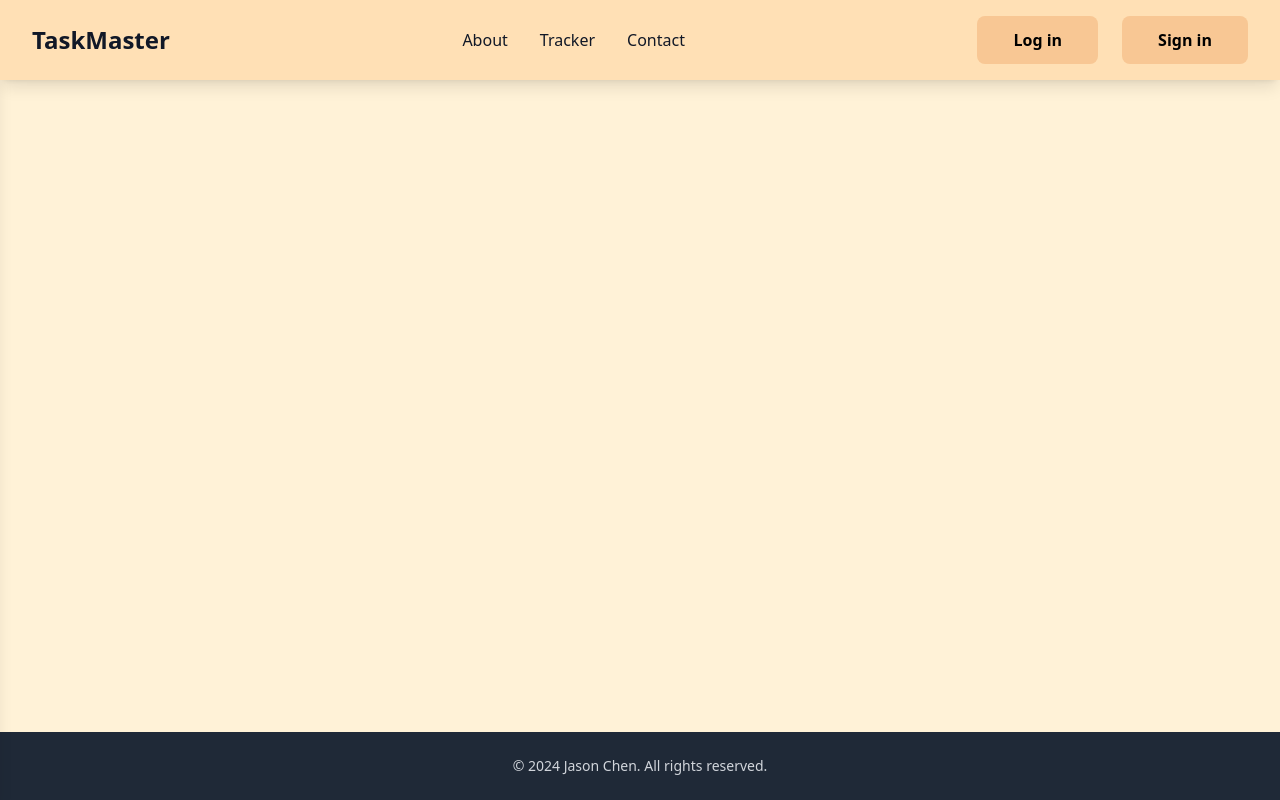
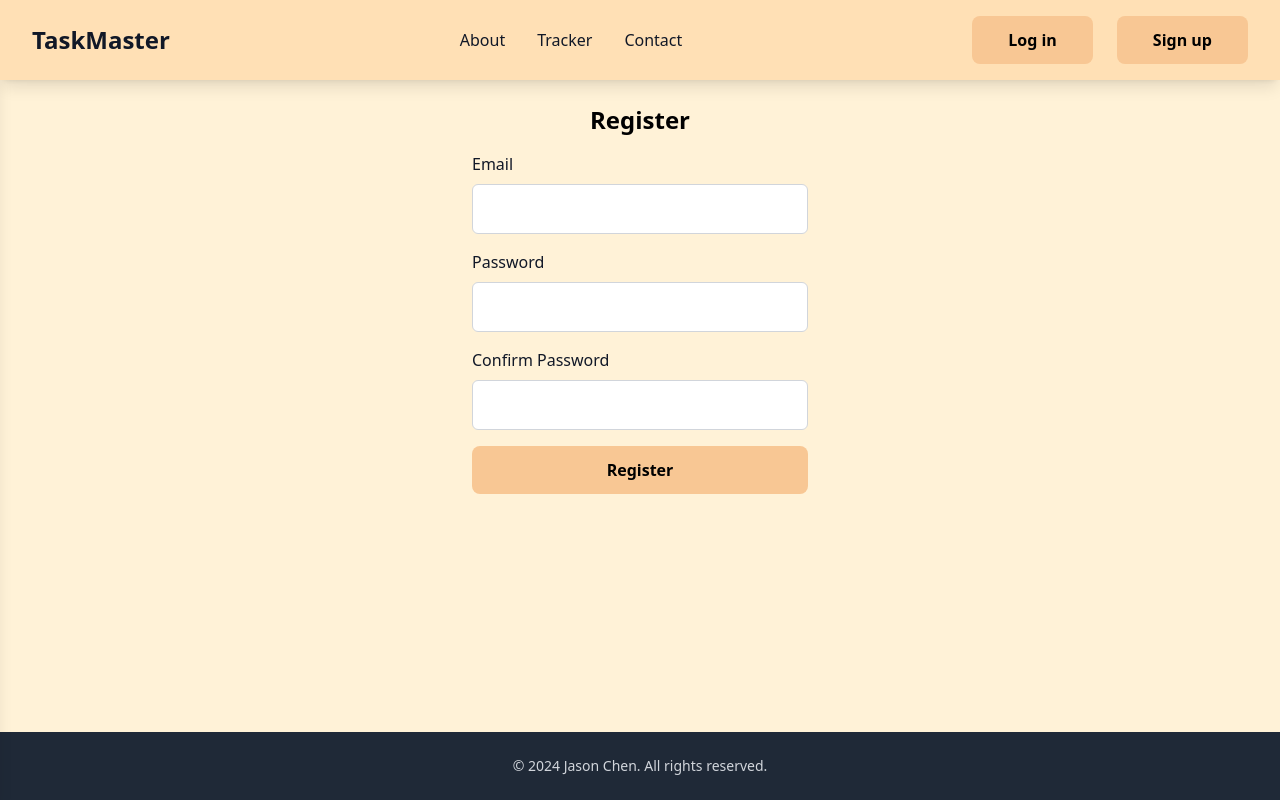
Before and after one commit to JI1IN/Task-Tracker, a React (Create React App) app in the folder frontend/: page /register in a window 1280 px wide. Built offline with nearby package versions, Linux system fonts and the light colour scheme.

Commit message:
Add login and register components with routing integration (don't work yet) Refactored TaskTracker.js to improve error messaging and functionality. Updated navigation menus

```diff
--- a/frontend/src/App.js
+++ b/frontend/src/App.js
@@ -1,13 +1,11 @@
 import React, { useState } from 'react';
-import {
-  BrowserRouter as Router,
-  Route,
-  Routes
-} from 'react-router-dom';
+import { BrowserRouter as Router, Route, Routes } from 'react-router-dom';
 import Home from './components/home/Home';
 import About from './components/about/About';
 import Contact from './components/contact/Contact';
 import TaskTracker from './components/tasktracker/TaskTracker';
+import Login from './components/login/login';
+import Register from './components/register/register';
 
 function App() {
   const [isMenuOpen, setIsMenuOpen] = useState(false);
@@ -19,12 +17,9 @@ function App() {
   return (
     <Router>
       <div className="flex flex-col min-h-screen bg-[#FFF2D7] font-sans">
-
         <nav className="bg-[#FFE0B5] px-8 py-4 sticky top-0 z-50 shadow-lg">
           <div className="container mx-auto flex justify-between items-center">
-
             <a href="/" className="text-2xl font-bold text-gray-900 hover:text-[#F8C794] transition-all duration-300">TaskMaster</a>
-
             <div className="hidden md:flex flex-1 justify-center">
               <ul className="flex space-x-8 list-none">
                 <li><a href="/about" className="text-gray-900 hover:text-blue-600 transition-all duration-300">About</a></li>
@@ -32,60 +27,45 @@ function App() {
                 <li><a href="/contact" className="text-gray-900 hover:text-blue-600 transition-all duration-300">Contact</a></li>
               </ul>
             </div>
-
             <div className="hidden md:flex gap-6">
-              <button className="bg-[#F8C794] text-black-900 font-bold py-3 px-9 rounded-lg hover:bg-gray-900 hover:text-white transition duration-300">
+              <a href="/login" className="bg-[#F8C794] text-black-900 font-bold py-3 px-9 rounded-lg hover:bg-gray-900 hover:text-white transition duration-300">
                 Log in
-              </button>
-              <button className="bg-[#F8C794] text-black-900 font-bold py-3 px-9 rounded-lg hover:bg-gray-900 hover:text-white transition duration-300">
-                Sign in
-              </button>
+              </a>
+              <a href="/register" className="bg-[#F8C794] text-black-900 font-bold py-3 px-9 rounded-lg hover:bg-gray-900 hover:text-white transition duration-300">
+                Sign up
+              </a>
             </div>
-
-            {/* Mobile Menu Button - Visible on mobile */}
-            <button
-              className="md:hidden text-gray-900 text-2xl focus:outline-none"
-              onClick={toggleMenu}
-            >
+            {/* Mobile Menu Button */}
+            <button className="md:hidden text-gray-900 text-2xl focus:outline-none" onClick={toggleMenu}>
               {isMenuOpen ? '×' : '☰'}
             </button>
           </div>
         </nav>
 
-        {/* Mobile Navbar: Sliding Menu */}
-        <div
-          className={`fixed inset-0 bg-black bg-opacity-50 transition-all duration-300 ${isMenuOpen ? 'block' : 'hidden'}`}
-          onClick={toggleMenu}
-        />
-        <div
-          className={`fixed top-0 left-0 bg-white w-64 h-full shadow-lg transition-all duration-300 transform ${
-            isMenuOpen ? 'translate-x-0' : '-translate-x-full'
-          }`}
-        >
+        {/* Mobile Navbar Sliding Menu */}
+        <div className={`fixed inset-0 bg-black bg-opacity-50 transition-all duration-300 ${isMenuOpen ? 'block' : 'hidden'}`} onClick={toggleMenu} />
+        <div className={`fixed top-0 left-0 bg-white w-64 h-full shadow-lg transition-all duration-300 transform ${isMenuOpen ? 'translate-x-0' : '-translate-x-full'}`}>
           <div className="p-6">
             <ul className="flex flex-col gap-8">
-              <li><a href="/" className="text-gray-900 hover:text-blue-600"><br></br></a></li>
+              <li><a href="/" className="text-gray-900 hover:text-blue-600">Home</a></li>
               <li><a href="/about" className="text-gray-900 hover:text-blue-600">About</a></li>
               <li><a href="/task-tracker" className="text-gray-900 hover:text-blue-600">Tracker</a></li>
               <li><a href="/contact" className="text-gray-900 hover:text-blue-600">Contact</a></li>
             </ul>
-
-            {/* Mobile Login Button */}
             <div className="mt-6">
-            <button className="bg-[#F8C794] text-black-900 font-bold py-3 px-9 rounded-lg w-full hover:bg-gray-900 hover:text-white transition duration-300">
-                Log in
-              </button>
+              <a href="/login" className="w-full bg-[#F8C794] text-black-900 font-bold py-3 rounded-lg hover:bg-gray-900 hover:text-white transition duration-300">Log in</a>
             </div>
           </div>
         </div>
 
-        {/* Main Content */}
         <main className="flex-grow">
           <Routes>
-            <Route path="/" element={<Home/>}/>
-            <Route path="/task-tracker" element={<TaskTracker/>}/>
-            <Route path="/about" element={<About/>}/>
-            <Route path="/contact" element={<Contact/>}/>
+            <Route path="/" element={<Home />} />
+            <Route path="/task-tracker" element={<TaskTracker />} />
+            <Route path="/about" element={<About />} />
+            <Route path="/contact" element={<Contact />} />
+            <Route path="/login" element={<Login />} />
+            <Route path="/register" element={<Register />} />
           </Routes>
         </main>
 
--- /dev/null
+++ b/frontend/src/components/login/login.js
@@ -0,0 +1,53 @@
+import React, { useState } from 'react';
+import { useNavigate } from 'react-router-dom';
+
+function Login() {
+  const [email, setEmail] = useState('');
+  const [password, setPassword] = useState('');
+  const navigate = useNavigate();
+
+  const handleSubmit = (e) => {
+    e.preventDefault();
+
+    if (email && password) {
+      localStorage.setItem('user', JSON.stringify({ email }));
+      navigate('/task-tracker');
+    }
+  };
+
+  return (
+    <div className="container mx-auto p-6 max-w-sm">
+      <h2 className="text-2xl font-bold text-center mb-4">Login</h2>
+      <form onSubmit={handleSubmit}>
+        <div className="mb-4">
+          <label htmlFor="email" className="block text-gray-900">Email</label>
+          <input
+            type="email"
+            id="email"
+            className="w-full p-3 mt-2 border border-gray-300 rounded-md"
+            value={email}
+            onChange={(e) => setEmail(e.target.value)}
+          />
+        </div>
+        <div className="mb-4">
+          <label htmlFor="password" className="block text-gray-900">Password</label>
+          <input
+            type="password"
+            id="password"
+            className="w-full p-3 mt-2 border border-gray-300 rounded-md"
+            value={password}
+            onChange={(e) => setPassword(e.target.value)}
+          />
+        </div>
+        <button
+          type="submit"
+          className="w-full bg-[#F8C794] text-black-900 font-bold py-3 rounded-lg hover:bg-gray-900 hover:text-white transition duration-300"
+        >
+          Log in
+        </button>
+      </form>
+    </div>
+  );
+}
+
+export default Login;
--- /dev/null
+++ b/frontend/src/components/register/register.js
@@ -0,0 +1,66 @@
+import React, { useState } from 'react';
+import { useNavigate } from 'react-router-dom';
+
+function Register() {
+  const [email, setEmail] = useState('');
+  const [password, setPassword] = useState('');
+  const [confirmPassword, setConfirmPassword] = useState('');
+  const navigate = useNavigate();
+
+  const handleSubmit = (e) => {
+    e.preventDefault();
+
+    if (password === confirmPassword) {
+      localStorage.setItem('user', JSON.stringify({ email }));
+      navigate('/task-tracker');
+    } else {
+      alert('Passwords do not match!');
+    }
+  };
+
+  return (
+    <div className="container mx-auto p-6 max-w-sm">
+      <h2 className="text-2xl font-bold text-center mb-4">Register</h2>
+      <form onSubmit={handleSubmit}>
+        <div className="mb-4">
+          <label htmlFor="email" className="block text-gray-900">Email</label>
+          <input
+            type="email"
+            id="email"
+            className="w-full p-3 mt-2 border border-gray-300 rounded-md"
+            value={email}
+            onChange={(e) => setEmail(e.target.value)}
+          />
+        </div>
+        <div className="mb-4">
+          <label htmlFor="password" className="block text-gray-900">Password</label>
+          <input
+            type="password"
+            id="password"
+            className="w-full p-3 mt-2 border border-gray-300 rounded-md"
+            value={password}
+            onChange={(e) => setPassword(e.target.value)}
+          />
+        </div>
+        <div className="mb-4">
+          <label htmlFor="confirmPassword" className="block text-gray-900">Confirm Password</label>
+          <input
+            type="password"
+            id="confirmPassword"
+            className="w-full p-3 mt-2 border border-gray-300 rounded-md"
+            value={confirmPassword}
+            onChange={(e) => setConfirmPassword(e.target.value)}
+          />
+        </div>
+        <button
+          type="submit"
+          className="w-full bg-[#F8C794] text-black-900 font-bold py-3 rounded-lg hover:bg-gray-900 hover:text-white transition duration-300"
+        >
+          Register
+        </button>
+      </form>
+    </div>
+  );
+}
+
+export default Register;
```
Also changed, not shown: frontend/src/components/tasktracker/TaskTracker.js (+31 -27 lines).
